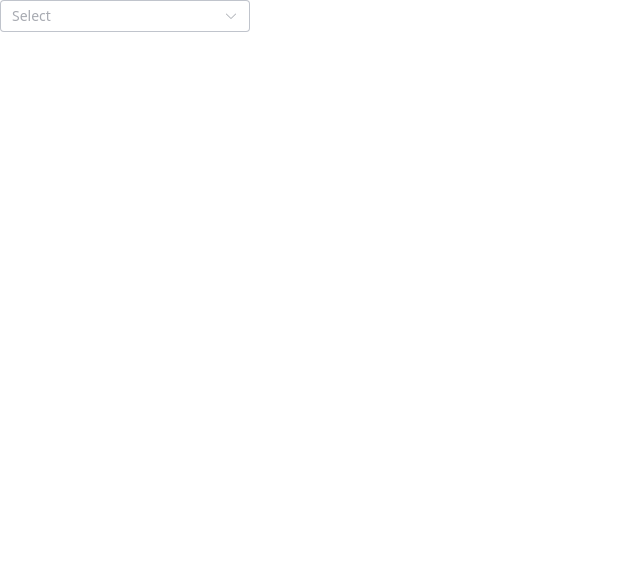
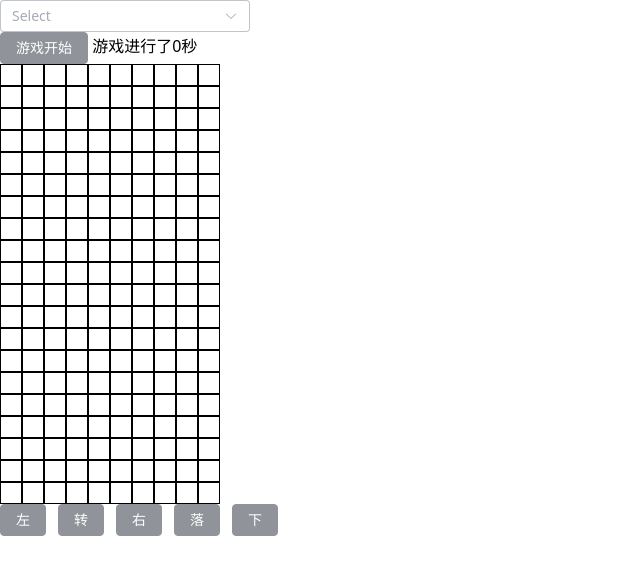
Before and after one commit to xzzxyz/xzzxyz_vite, a Vue app: page /#/tetris in a window 1280 px wide. Shown: the top 574 px of the page, without its empty margins (0-640 px from the left). Built offline with nearby package versions, Linux system fonts and the light colour scheme.

Commit message:
25/6/21 完善五子棋

```diff
--- a/src/components/tetris.vue
+++ b/src/components/tetris.vue
@@ -1,16 +1,20 @@
 <script setup>
-import { onMounted } from 'vue'
+import { onMounted, onUnmounted, ref } from 'vue'
 
 
 
 class Tetris {
-  constructor() {
-    this._board = new Array(20).fill(0)
+  constructor(end) {
+    this.end = end
+    const width = 10, height = 21
+    this.boardSize = { width, height }
+    this._board = new Array(height).fill(0)
+    this._moveBoard = new Array(height).fill(0)
     this.init()
   }
 
   getRow(row = []) {
-    const arr = new Array(10).fill().map((_, i) => +row.includes(i) && 1)
+    const arr = new Array(this.boardSize.width).fill().map((_, i) => +row.includes(i) && 1)
     return +`0b${arr.join('')}`
   }
 
@@ -68,8 +72,8 @@ class Tetris {
     ]
     diamonds.forEach(diamond => {
       const size = diamond.matrix.length
-      const ix = Math.floor((10 - size) / 2)
-      const board = new Array(20).fill(0)
+      const ix = Math.floor((this.boardSize.width - size) / 2)
+      const board = new Array(this.boardSize.height).fill(0)
 
       diamond.matrix.forEach((row, i) => board[i] =
         this.getRow(
@@ -87,39 +91,36 @@ class Tetris {
   createMoveBoard() {
     const len = this._diamonds.length
     const index = Math.floor(Math.random() * len)
+    const color = Math.floor(Math.random() * len) + 1
     const { defaultBoard, ...diamond } = structuredClone(this._diamonds[index])
-    this._diamond = { index, ...diamond }
+    this._diamond = { index, color, ...diamond }
     this._moveBoard = defaultBoard
     // this._moveBoard2 = this._moveBoard.map(i => i)
     // this._moveBoard3 = this._moveBoard.map(i => this.shi2er(i))
   }
 
   shi2er(p) {
-    const _to = n => '0b' + (+n).toString(2).padStart(10, 0)
+    const _to = n => '0b' + (+n).toString(2).padStart(this.boardSize.width, 0)
     if (Array.isArray(p)) {
       return p.map(i => _to(i))
     } else return _to(p)
   }
 
-  get s_Board() {
-    return this.shi2er(this._board)
-  }
-
-  get s_MoveBoard() {
-    return this.shi2er(this._moveBoard)
+  isSP(a, b) {
+    return (a & b) !== 0
   }
 
   spin() {
     let { position0: [x0, y0] } = this._diamond
     const { matrix, size } = this._diamond
-    const xIsVoid = x0 < 0 || x0 > 10 - size
-    const yIsVoid = y0 < 0 || y0 > 20 - size
+    const xIsVoid = x0 < 0 || x0 > this.boardSize.width - size
+    const yIsVoid = y0 < 0 || y0 > this.boardSize.height - size
     if (xIsVoid) {
       while (1) {
         x0 = this._diamond.position0[0]     // 重新获取 x0
         if (x0 < 0) {
           this.rightMove()
-        } else if (x0 > 10 - size) {
+        } else if (x0 > this.boardSize.width - size) {
           this.leftMove()
         } else {
           break
@@ -129,7 +130,7 @@ class Tetris {
     if (yIsVoid) {
       return;
     }
-    const newBoard = new Array(20).fill(0)
+    const newBoard = new Array(this.boardSize.height).fill(0)
     const newMatrix = structuredClone(matrix)
     for (let j in matrix) {
       for (let i in matrix[j]) {
@@ -147,7 +148,7 @@ class Tetris {
     this._moveBoard = newBoard
   }
   leftMove(reject) {
-    const isVoid = (Math.max(...this._moveBoard) & this.getRow([0])) !== 0
+    const isVoid = this.isSP(Math.max(...this._moveBoard), this.getRow([0]))
     if (isVoid) {
       reject && reject()
       return;
@@ -156,7 +157,7 @@ class Tetris {
     this._moveBoard = this._moveBoard.map(i => i && (i << 1))
   }
   rightMove(reject) {
-    const isVoid = (Math.min(...this._moveBoard.filter(Boolean)) & 1) !== 0
+    const isVoid = this.isSP(Math.max(...this._moveBoard.filter(Boolean)), 1)
     if (isVoid) {
       reject && reject()
       return;
@@ -167,9 +168,15 @@ class Tetris {
   downMove() {
     const i = this._moveBoard.findLastIndex(Boolean)
     if (i === -1) {
+      return;
+    }
+    const isEnd = (i === this._diamond.size - 1) && this.isSP(this._moveBoard[i], this._board[i + 1])
+    if (isEnd) {
+      this.end()
       return true;
     }
-    const isVoid = (i === this._moveBoard.length - 1) || ((this._moveBoard[i] & this._board[i + 1]) !== 0)
+    const isVoid = (i === this._moveBoard.length - 1) || this.isSP(this._moveBoard[i], this._board[i + 1])
+    // console.log('👨‍🦰', isVoid, i, ...this.s_MoveBoard)
     if (isVoid) {
       this.stack()
       return true;
@@ -178,56 +185,222 @@ class Tetris {
     this._moveBoard = [0, ...this._moveBoard.slice(0, -1)]
   }
 
+  eliminate(i) {
+    console.log('🦴', 2)
+    const board = structuredClone(this._board)
+    board.splice(i, 1)
+    board.unshift(0)
+    this._board = board
+  }
+
   stack() {
-    console.log('stack', this._diamond.index, ...this._diamond.matrix)
-    this._moveBoard.forEach((row, i) => {
+    // console.log('stack', this._diamond.index, ...this._diamond.matrix, this._moveBoard, this._board)
+    for (const i in this._moveBoard) {
+      const row = this._moveBoard[i];
       if (row) {
         this._board[i] += row
         this._moveBoard[i] = 0
       }
-    })
+    }
     this.clear()
+    console.log('🦴', 1)
   }
 
   clear() {
     this._diamond = {}
+    // this._moveBoard.forEach(row => (row = 0))
+  }
+
+  str2arr(p) {
+    const _to = s => s.slice(2).split('').map(i => +i)
+    if (Array.isArray(p)) {
+      return p.map(i => _to(i))
+    } else return _to(p)
+  }
+
+  get s_Board() {
+    return this.shi2er(this._board)
+  }
+
+  get s_MoveBoard() {
+    return this.shi2er(this._moveBoard)
   }
 
 
-  start() {
-    this.createMoveBoard()
+  get renderBoard() {
+    return this._board.map((row, i) => this._moveBoard[i] + row)
+  }
+
+  get s_RenderBoard() {
+    return this.shi2er(this.renderBoard)
+  }
+
+  get e_RenderBoard() {
+    return this.str2arr(this.s_RenderBoard)
+  }
+}
+
+function createTimer(fn, time = 250) {
+  let isStop = ref(), old = 0
+  function loop(now) {
+    if (isStop.value) {
+      return;
+    }
+    requestAnimationFrame(loop)
+    if (now - old >= time) {
+      old = now
+      fn()
+    }
+  }
+  return {
+    isStop,
+    start() {
+      isStop.value = false
+    },
+    loop,
+    stop() {
+      isStop.value = true
+    }
+  }
+}
+
+const { start, loop, stop, isStop } = createTimer(down, 500)
+const tetris = new Tetris(() => {
+  console.log('💆', '结束')
+  stop()
+})
+let startTime
+const time = ref(0)
+function down(hand) {
+  if (isStop.value) {
+    return;
+  }
+  const signal = tetris.downMove()
+  render(hand)
+  if (signal) {
+    diamondDown()
+  }
 
 
-    // let n = 0;
-    // function test() {
-    //   n++;
-    //   console.log(`hello ~ requestAnimationFrame ${n}`);
-    //   requestAnimationFrame(test)
-    // };
-    // requestAnimationFrame(test)
-    let now = Date.now()
-    function test(timestamp) {
-      console.log(`hello ~ requestAnimationFrame ${timestamp}`);
-      if (Date.now() - now === 1000) { requestAnimationFrame(test) }
+  time.value = Math.floor((Date.now() - startTime) / 1000)
+  return signal
+}
+function diamondDown() {
+  if (isStop.value) {
+    return;
+  }
+  tetris.createMoveBoard()
+  loop()
+}
+
+
+
+const board = ref(tetris.e_RenderBoard.slice(1))
+let renderIsHand = false
+function render(hand) {
+  // console.log('🤘', renderIsHand, hand)
+  if (renderIsHand && !hand) {
+    renderIsHand = false
+    return;
+  }
+  renderIsHand = Boolean(hand)
+  const _board = tetris._board
+  const n = 2 ** tetris.boardSize.width - 1
+  if (_board.some(row => row == n)) {
+    // console.log('🗣', _board)
+    for (const i in _board) {
+      if (_board[i] == n) {
+        tetris.eliminate(i)
+      }
     }
-    requestAnimationFrame(test)
+  }
 
+
+
+  board.value = tetris.e_RenderBoard.slice(1)
+  // console.log('🤔', board.value)
+}
+
+const control = {
+  ArrowLeft() {
+    tetris.leftMove()
+    render()
+  },
+  ArrowRight() {
+    tetris.rightMove()
+    render()
+  },
+  ArrowDown() {
+    return down(true)
+  },
+  ArrowUp() {
+    tetris.spin()
+    render()
+  },
+  Space() {
+    const j = tetris._moveBoard.findLastIndex(Boolean)
+    console.log('👩‍👩‍👧‍👦', tetris.boardSize.height, j)
+    for (let i = 0; i < tetris.boardSize.height - j - 1; i++) {
+      if (this.ArrowDown()) {
+        return;
+      }
+    }
   }
 }
 
 
 
-const tetris = new Tetris()
 onMounted(() => {
-  tetris.start()
+  // diamondDown()
   console.log('😓', tetris)
-})
 
 
+
+  window.addEventListener('keydown', e => {
+    const { code } = e
+    e.preventDefault()
+    control[code] && control[code]()
+  })
+})
+onUnmounted(stop)
 </script>
 
 <template>
+  <el-button v-if="isStop === undefined" type="info"
+    @click="start(); startTime = Date.now(); diamondDown()">游戏开始</el-button>
+  <el-button v-else-if="isStop" type="info" @click="start(); loop()">游戏继续</el-button>
+  <el-button v-else type="info" @click="stop()">游戏暂停</el-button>
+  游戏进行了{{ time }}秒
+  <div class="box">
+    <div class="row" v-for="(row, r) in board" :key="r">
+      <div class="item" v-for="(item, c) in row" :key="c" :style="{ background: item ? '#555' : '' }">
+        <!-- {{ item ? '1' : '' }} -->
+      </div>
+    </div>
+  </div>
 
+  <div class="control">
+    <el-button type="info" @click="control.ArrowLeft()">左</el-button>
+    <el-button type="info" @click="control.ArrowUp()">转</el-button>
+    <el-button type="info" @click="control.ArrowRight()">右</el-button>
+    <el-button type="info" @click="control.Space()">落</el-button>
+    <el-button type="info" @click="control.ArrowDown()">下</el-button>
+  </div>
 </template>
 
-<style scoped></style>
+<style scoped>
+.box {
+  display: flex;
+  flex-direction: column;
+
+  .row {
+    display: flex;
+
+    .item {
+      width: 20px;
+      height: 20px;
+      border: 1px solid black;
+    }
+  }
+}
+</style>
```
